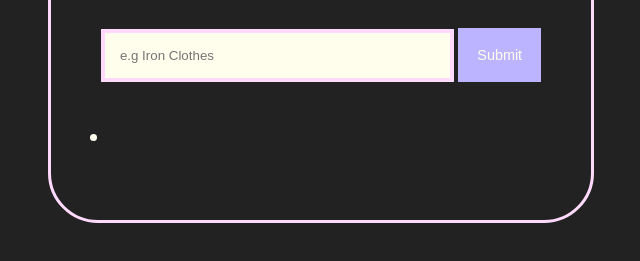
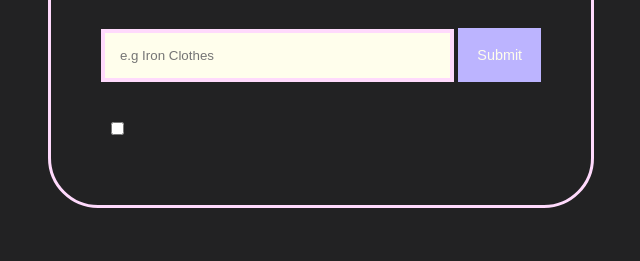
Before and after one commit to BuhleMtshali/software-engineering-mini-projects, a plain HTML site: page month-1-js-tools/Day-05-DOM/index.html in a window 1280 px wide. Both pictures are taken after a click on the input 818 px from the left and 210 px from the top of the page. Shown: the part 155-416 px from the top of the page, without its empty margins (319-959 px from the left). Drawn offline with Linux system fonts and the light colour scheme; a web font is replaced by a local one.

Commit message:
update the layout

```diff
--- a/month-1-js-tools/Day-05-DOM/app.css
+++ b/month-1-js-tools/Day-05-DOM/app.css
@@ -99,4 +99,11 @@ main{
     text-align: left;
     font-size: 1.5rem;
     font-family: var(--secondary-font);
+    list-style: none;
 }
+
+li{
+    display: flex;
+    align-items: center;
+    gap: 10px;
+}
--- a/month-1-js-tools/Day-05-DOM/toDoList.js
+++ b/month-1-js-tools/Day-05-DOM/toDoList.js
@@ -31,10 +31,23 @@ function renderList(array){
 
         //creating a new list item
         const listItem = document.createElement('li');
-        listItem.textContent = item
 
+        //creating the checkbox
+        const checkbox = document.createElement('input');
+        checkbox.setAttribute('type', 'checkbox');
+        checkbox.setAttribute('for', `checkbox-${item.replace(/\s/g, '')}`);
+
+        //creating a label
+        const label = document.createElement('label');
+        label.setAttribute('for', `checkbox-${item.replace(/\s/g, '')}`);
+        label.textContent = item;
+
+        //append the checkbox and label to the list item
+        listItem.appendChild(checkbox);
+        listItem.appendChild(label);
 
         //append to the main list
         listWrapper.appendChild(listItem)
+        console.log(listItem)
     })
 }
```
Also changed, not shown: month-1-js-tools/Day-05-DOM/index.html (+1 -3 lines).
